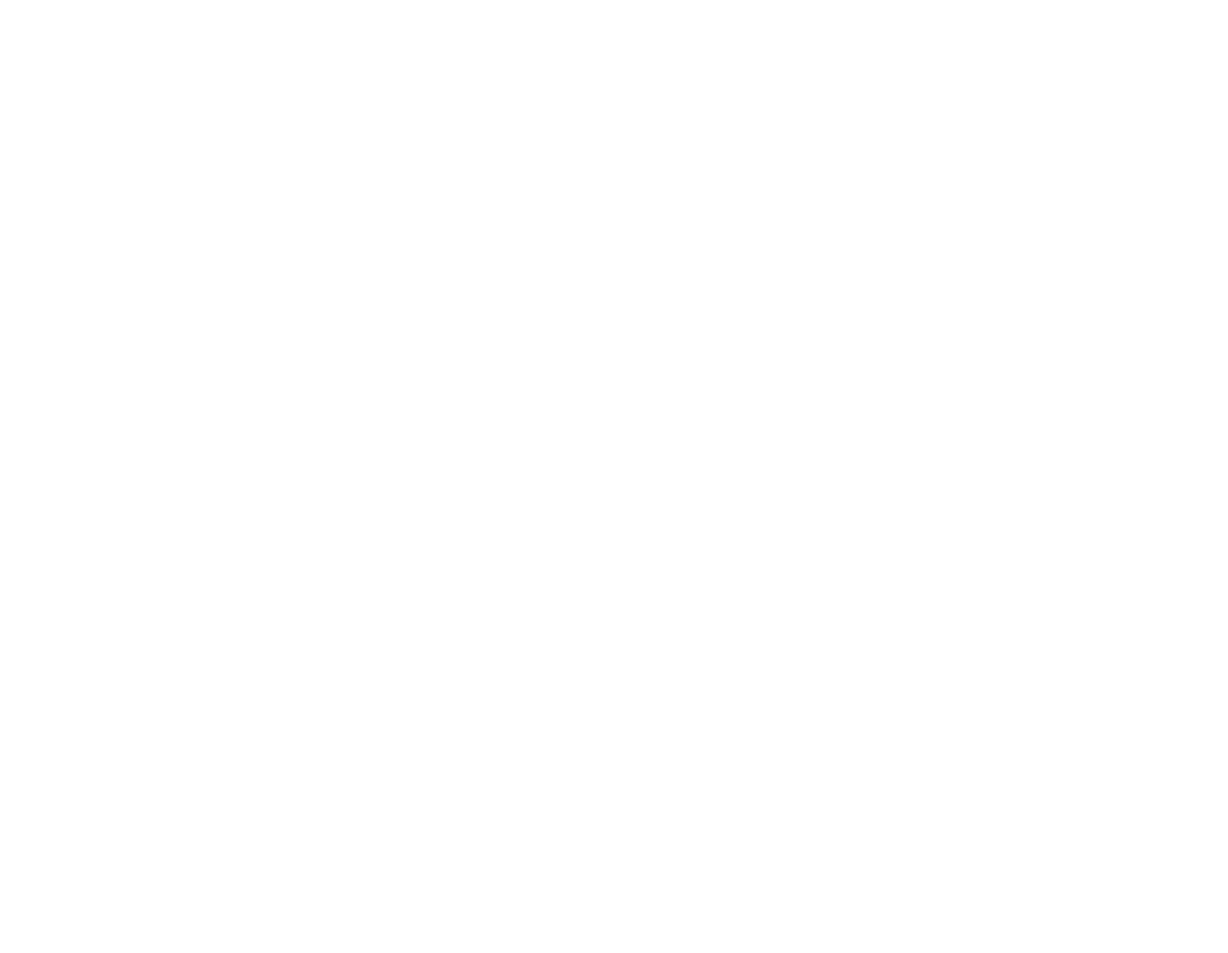
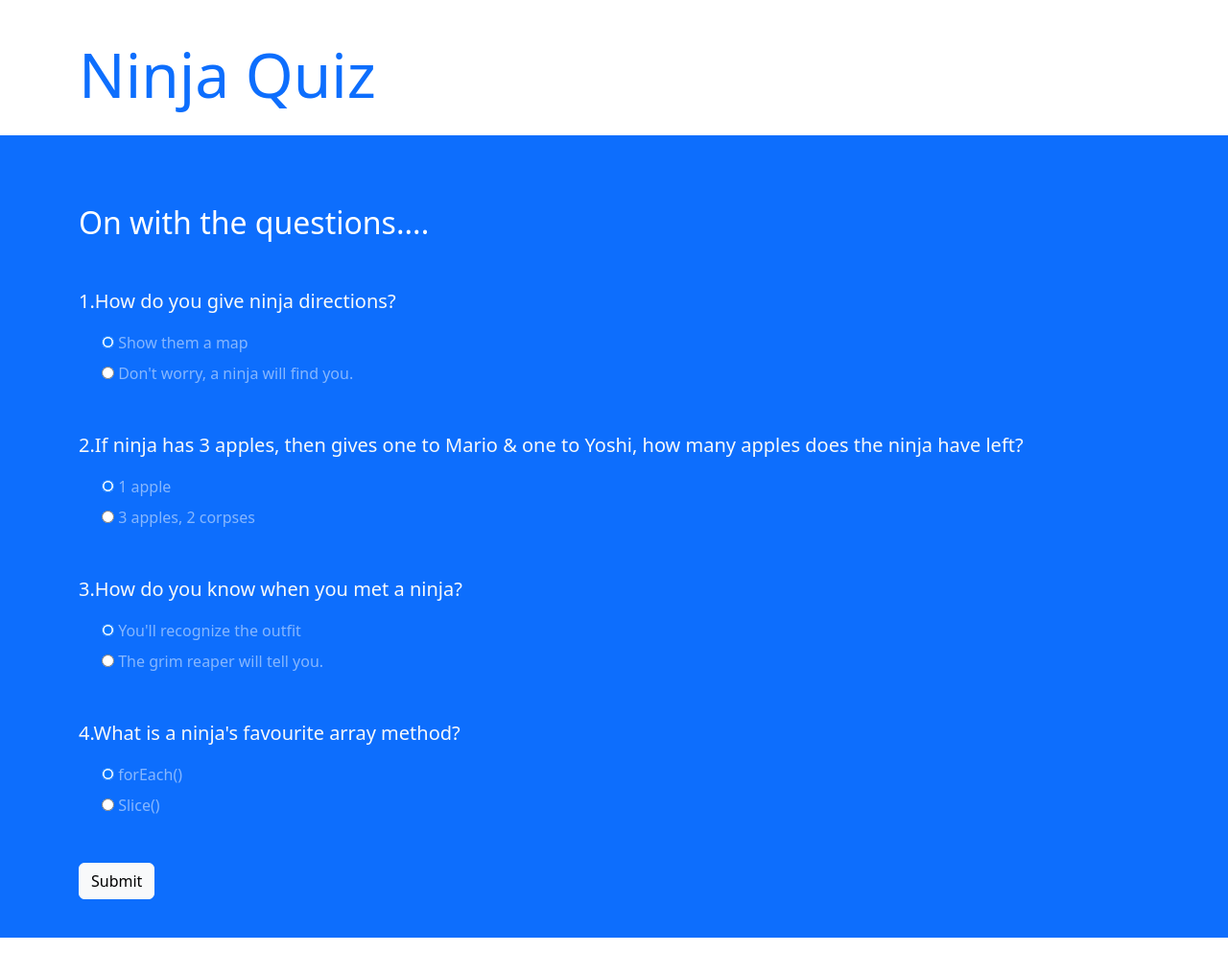
Before and after one commit to vihangamalinda/ninja-quiz, a plain HTML site: page ninja-quiz/index.html in a window 1280 px wide. Shown: the whole page at 96% size. Before the commit the page ends 800 px from the top, so only its background shows below. Drawn offline with nearby package versions, Linux system fonts and the light colour scheme.

Commit message:
html template.

```diff
--- a/ninja-quiz/index.html
+++ b/ninja-quiz/index.html
@@ -1,11 +1,80 @@
 <html lang="en">
-<head>
-    <meta charset="UTF-8">
-    <meta http-equiv="X-UA-Compatible" content="IE=edge">
-    <meta name="viewport" content="width=device-width, initial-scale=1.0">
+  <head>
+    <meta charset="UTF-8" />
+    <meta http-equiv="X-UA-Compatible" content="IE=edge" />
+    <meta name="viewport" content="width=device-width, initial-scale=1.0" />
+    <link
+      href="https://cdn.jsdelivr.net/npm/bootstrap@5.2.0/dist/css/bootstrap.min.css"
+      rel="stylesheet"
+      integrity="sha384-gH2yIJqKdNHPEq0n4Mqa/HGKIhSkIHeL5AyhkYV8i59U5AR6csBvApHHNl/vI1Bx"
+      crossorigin="anonymous"
+    />
     <title>Ninja Quiz</title>
-</head>
-<body>
+  </head>
+  <body>
+    <!-- Top section -->
+    <div class="intro py-3 bg-white ">
+      <div class="container">
+        <h2 class="text-primary display-3 my-4">Ninja Quiz</h2>
+      </div>
+      <!-- Quiz section -->
+      <div class="quiz py-4 bg-primary">
+        <div class="container">
+          <h2 class="my-5 text-white">On with the questions....</h2>
+
+          <form  class="quiz-form text-light">
+            <div class="my-5">
+                <p class="lead font-weight-normal">1.How do you give ninja directions?</p>
+                <div class="form-check my-2 text-white-50">
+                    <input type="radio" name="q1" value="A" checked>
+                    <label  class="form-check-label">Show them a map</label>
+                </div>
+                <div class="form-check my-2 text-white-50">
+                    <input type="radio" name="q1" value="B" >
+                    <label  class="form-check-label">Don't worry, a ninja will find you.</label>
+                </div>
+            </div>
+            <div class="my-5">
+                <p class="lead font-weight-normal">2.If ninja has 3 apples, then gives one to Mario & one to Yoshi,
+                     how many apples does the ninja have left?</p>
+                <div class="form-check my-2 text-white-50">
+                    <input type="radio" name="q2" value="A" checked>
+                    <label  class="form-check-label">1 apple</label>
+                </div>
+                <div class="form-check my-2 text-white-50">
+                    <input type="radio" name="q2" value="B" >
+                    <label  class="form-check-label">3 apples, 2 corpses</label>
+                </div>
+            </div>
+            <div class="my-5">
+                <p class="lead font-weight-normal">3.How do you know when you met a ninja?</p>
+                <div class="form-check my-2 text-white-50">
+                    <input type="radio" name="q3" value="A" checked>
+                    <label  class="form-check-label">You'll recognize the outfit</label>
+                </div>
+                <div class="form-check my-2 text-white-50">
+                    <input type="radio" name="q3" value="B" >
+                    <label  class="form-check-label">The grim reaper will tell you.</label>
+                </div>
+            </div>
+            <div class="my-5">
+                <p class="lead font-weight-normal">4.What is a ninja's favourite array method?</p>
+                <div class="form-check my-2 text-white-50">
+                    <input type="radio" name="q4" value="A" checked>
+                    <label  class="form-check-label">forEach()</label>
+                </div>
+                <div class="form-check my-2 text-white-50">
+                    <input type="radio" name="q4" value="B" >
+                    <label  class="form-check-label">Slice()</label>
+                </div>
+            </div>
+            <div class="text-start">
+                <input type="submit" class="btn btn-light">
+            </div>
+          </form>
+        </div>
+      </div>
+    </div>
     <script src="./app.js"></script>
-</body>
+  </body>
 </html>
```
